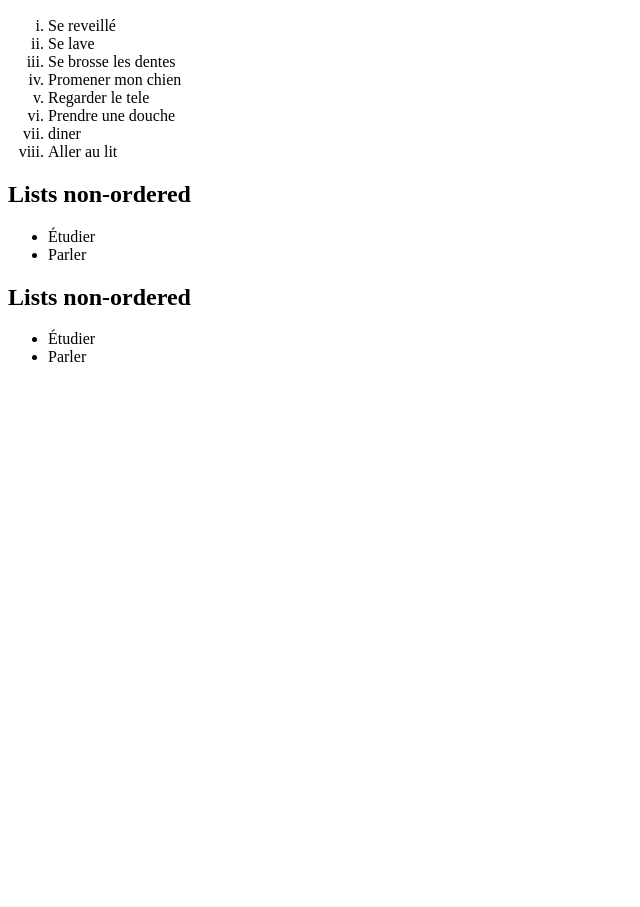
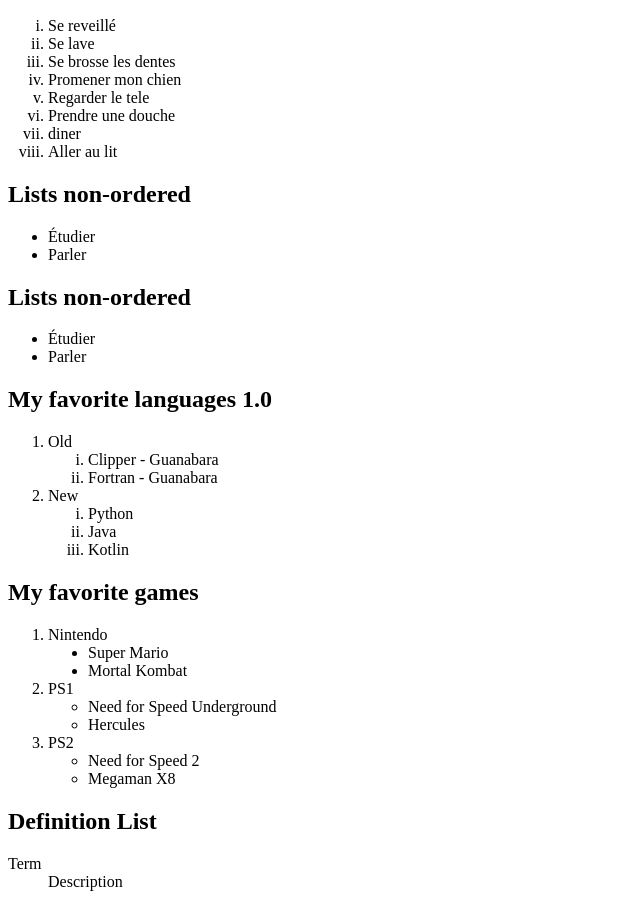
Before and after one commit to crizostomo/HTMLExercises, a plain HTML site: page ex009_Creating Lists/index.html in a window 1280 px wide. Shown: the part 110-1017 px from the top of the page, without its empty margins (0-640 px from the left). Before the commit the page ends 800 px from the top, so only its background shows below. Drawn offline with Linux system fonts and the light colour scheme.

Commit message:
new exercises have been added

```diff
--- a/ex009_Creating Lists/index.html
+++ b/ex009_Creating Lists/index.html
@@ -31,6 +31,43 @@
     <li>Étudier</li>
     <li>Parler</li>
 </ul>
+<h2>My favorite languages 1.0</h2>
+<ol>
+    <li>Old</li>
+    <ol type="i">
+        <li>Clipper - Guanabara</li>
+        <li>Fortran - Guanabara</li>
+    </ol>
+    <li>New</li>
+    <ol type="i">
+        <li>Python</li>
+        <li>Java</li>
+        <li>Kotlin</li>
+    </ol>
+</ol>
+<h2>My favorite games</h2>
+<ol>
+    <li>Nintendo</li>
+    <ul type="disc">
+        <li>Super Mario</li>
+        <li>Mortal Kombat</li>
+    </ul>
+    <li>PS1</li>
+    <ul>
+        <li>Need for Speed Underground</li>
+        <li>Hercules</li>
+    </ul>
+    <li>PS2</li>
+    <ul>
+        <li>Need for Speed 2</li>
+        <li>Megaman X8</li>
+    </ul>
+</ol>
+<h2>Definition List</h2>
+<dl>
+    <dt>Term</dt>
+    <dd>Description</dd>
+</dl>
 
 </body>
 </html>
```
Also changed, not shown: ex010_Links/index.html (added, +29 -0 lines), ex010_Links/news/pag003.html (added, +16 -0 lines), ex010_Links/pag002.html (added, +16 -0 lines), ex010_Links/html-5.ico (added), 1 other file.
